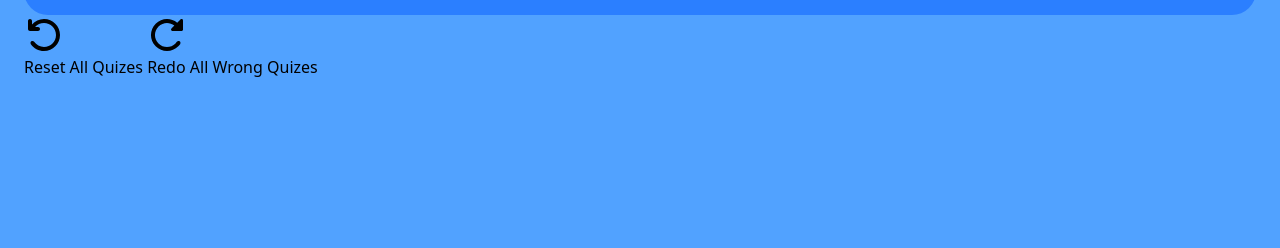
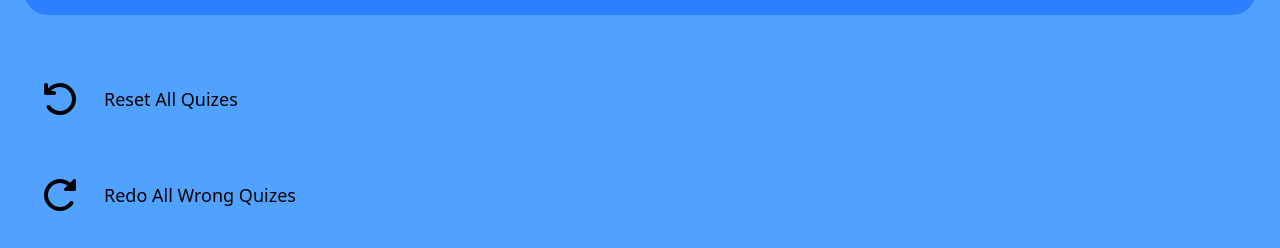
Before and after one commit to Shaedow2000/QuizGame, a website built with Vite: page index.html in a window 1280 px wide. Shown: the part 89-337 px from the top of the page. Built offline with nearby package versions, Linux system fonts and the light colour scheme; a web font is replaced by a local one.

Commit message:
Style the buttons.

```diff
--- a/src/style.css
+++ b/src/style.css
@@ -46,6 +46,12 @@ main a:active {
 #menu-top-bar {
   @apply flex justify-between items-center p-5 bg-blue-500 rounded-3xl text-3xl;
 }
+#buttons-menu {
+  @apply flex flex-col justify-center items-center gap-6 mt-12;
+}
+#buttons-menu button {
+  @apply w-full h-fit p-4 flex justify-start items-center text-lg gap-6;
+}
 #menu svg {
   @apply w-10 h-10;
 }
```
